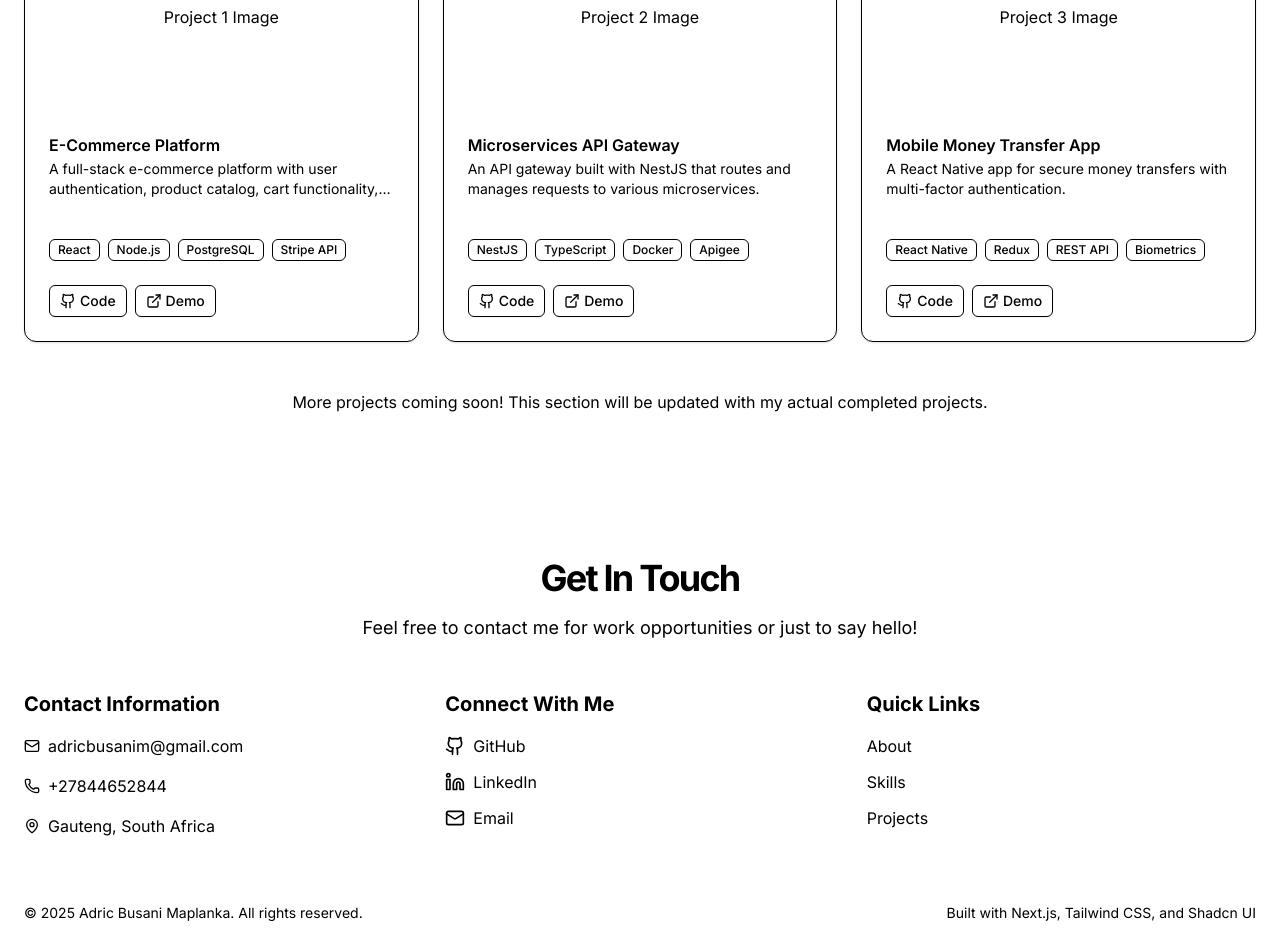
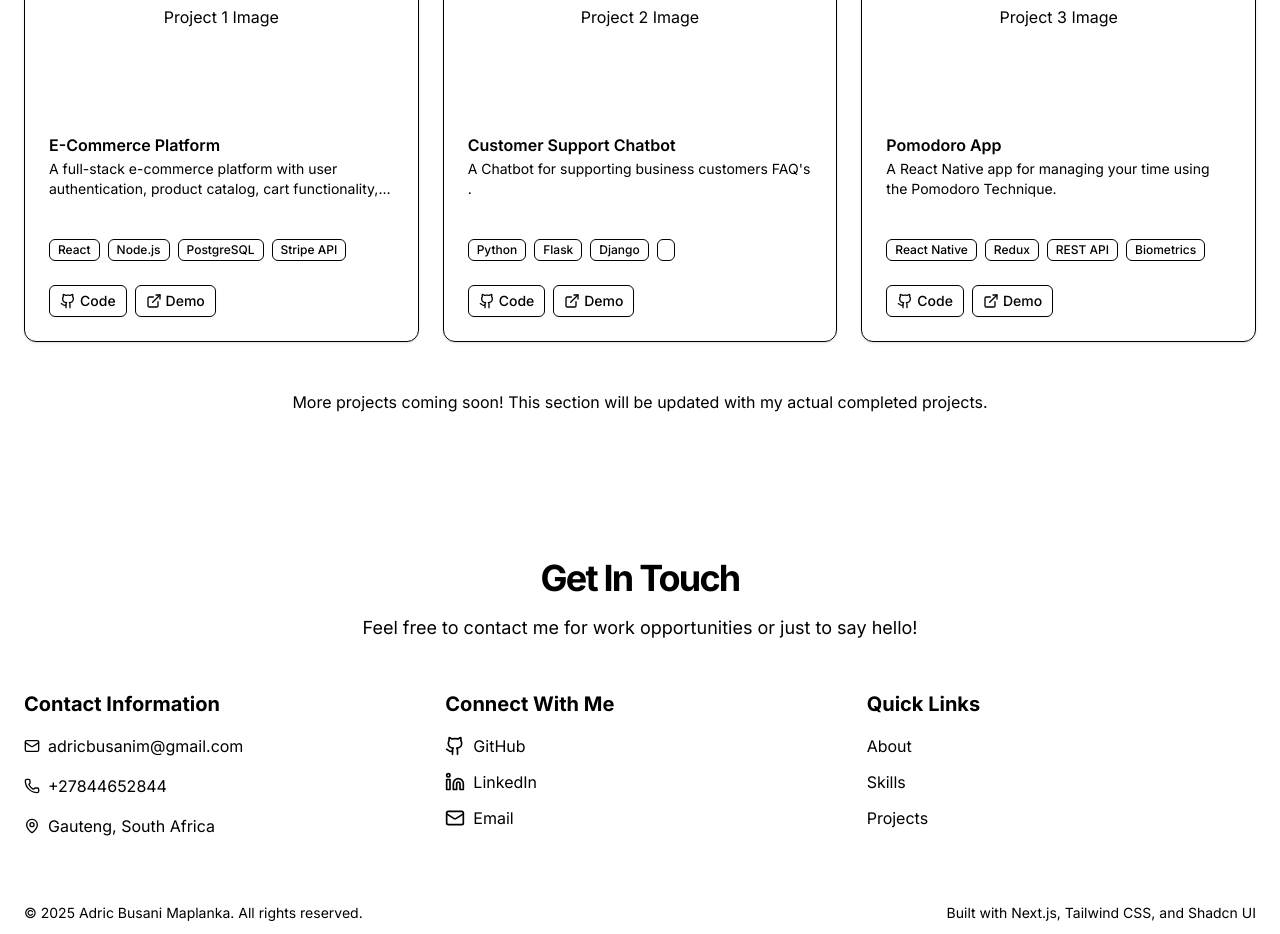
Before and after one commit to adricbmaplanka/portfolio, a Next.js app: page / in a window 1280 px wide. Shown: the part 3920-4854 px from the top of the page. Built offline with nearby package versions, Linux system fonts and the light colour scheme.

Commit message:
updating project place holder info

```diff
--- a/src/constants/index.ts
+++ b/src/constants/index.ts
@@ -112,16 +112,15 @@ export const PROJECT_PLACEHOLDERS = [
     image: "/images/projects/project1.jpg",
   },
   {
-    title: "Microservices API Gateway",
-    description:
-      "An API gateway built with NestJS that routes and manages requests to various microservices.",
-    tags: ["NestJS", "TypeScript", "Docker", "Apigee"],
+    title: "Customer Support Chatbot",
+    description: "A Chatbot for supporting business customers FAQ's .",
+    tags: ["Python", "Flask", "Django", ""],
     image: "/images/projects/project2.jpg",
   },
   {
-    title: "Mobile Money Transfer App",
+    title: "Pomodoro App",
     description:
-      "A React Native app for secure money transfers with multi-factor authentication.",
+      "A React Native app for managing your time using the Pomodoro Technique.",
     tags: ["React Native", "Redux", "REST API", "Biometrics"],
     image: "/images/projects/project3.jpg",
   },
```
